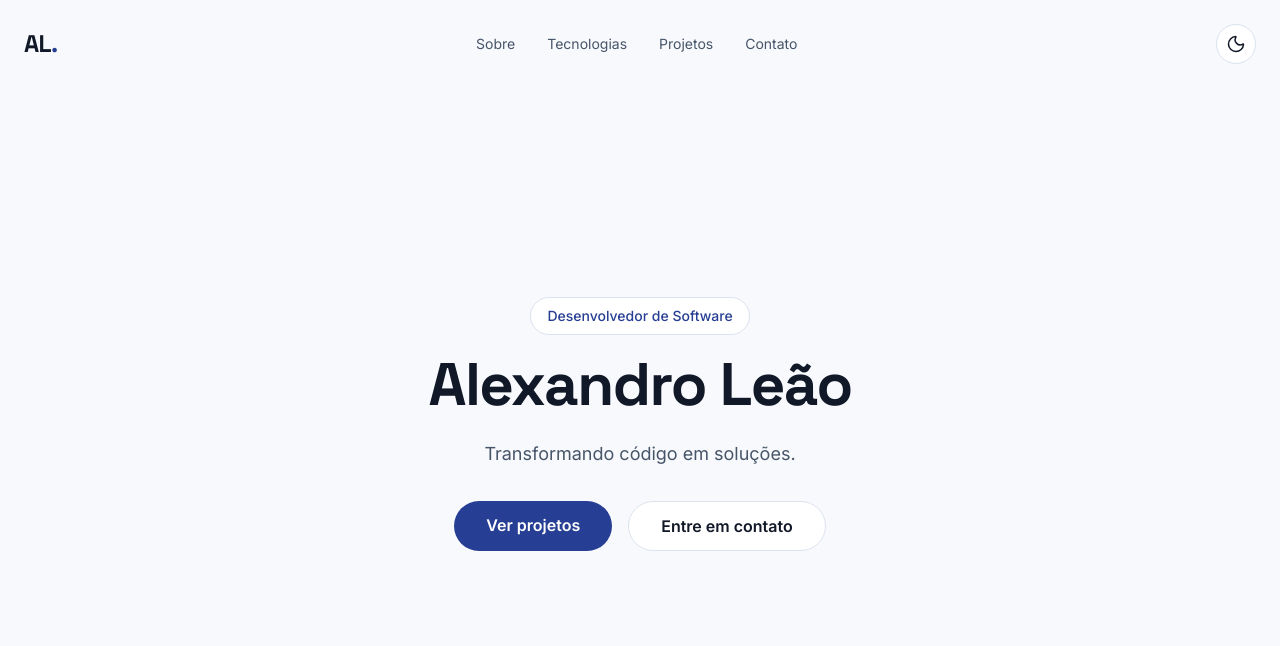
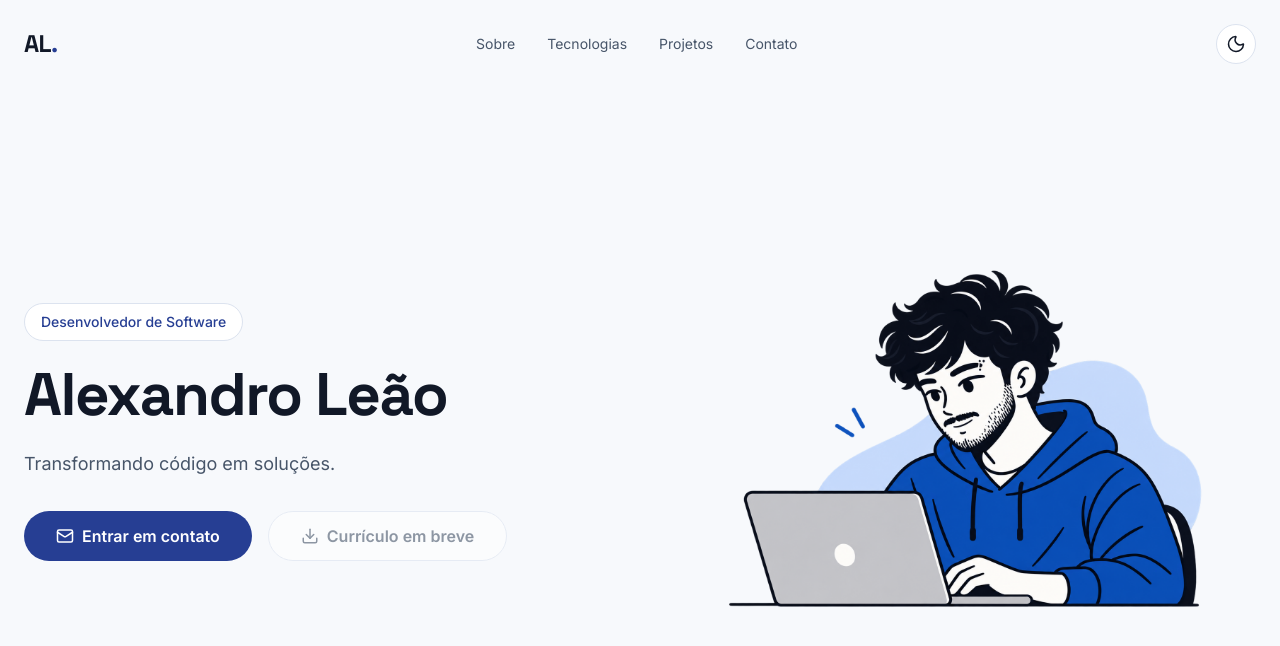
Before and after one commit to AlexandroLeao/developer-portfolio, a React (Vite) app: page / in a window 1280 px wide. Shown: the top 646 px of the page. Built offline with nearby package versions, Linux system fonts and the light colour scheme.

Commit message:
feat: add hero illustration and contact actions

```diff
--- a/src/App.tsx
+++ b/src/App.tsx
@@ -1,4 +1,5 @@
 
+import { Download, Mail } from 'lucide-react'
 import Header from './components/Header'
 
 function App() {
@@ -9,33 +10,53 @@ function App() {
     >
       <Header />
 
-      <section className="flex min-h-screen flex-col items-center justify-center px-6 pt-24 pb-12 text-center">
-        <span className="mb-5 rounded-full border border-(--color-border) bg-(--color-surface) px-4 py-2 text-sm font-medium text-(--color-primary)">
+      <section
+        aria-labelledby="hero-title"
+        className="mx-auto flex min-h-screen max-w-7xl flex-col items-center justify-center gap-12 px-6 pt-32 pb-16 lg:flex-row lg:gap-16"
+      >
+        <div className="flex w-full flex-1 flex-col items-center text-center lg:items-start lg:text-left">
+          <span className="mb-6 rounded-full border border-(--color-border) bg-(--color-surface) px-4 py-2 text-sm font-medium text-(--color-primary)">
             Desenvolvedor de Software
           </span>
 
-        <h1 className="font-display mb-6 text-4xl font-bold tracking-tight sm:text-6xl">
+          <h1
+            id="hero-title"
+            className="font-display mb-6 text-4xl font-bold tracking-tight sm:text-5xl lg:text-6xl"
+          >
             Alexandro Leão
           </h1>
 
-        <p className="mb-8 max-w-2xl text-lg leading-relaxed text-(--color-text-muted)">
+          <p className="mb-8 max-w-xl text-lg leading-relaxed text-(--color-text-muted)">
             Transformando código em soluções.
           </p>
 
           <div className="flex flex-col gap-4 sm:flex-row">
             <a
-            href="#projects"
-            className="rounded-full bg-[#263e93] px-8 py-3 font-semibold text-white transition hover:bg-[#344eaa] focus-visible:outline-2 focus-visible:outline-offset-4 focus-visible:outline-(--color-primary)"
+              href="#contact"
+              className="inline-flex items-center justify-center gap-2 rounded-full bg-[#263e93] px-8 py-3 font-semibold text-white transition hover:bg-[#344eaa] focus-visible:outline-2 focus-visible:outline-offset-4 focus-visible:outline-(--color-primary)"
             >
-            Ver projetos
+              <Mail size={18} aria-hidden="true" />
+              Entrar em contato
             </a>
 
-          <a
-            href="#contact"
-            className="rounded-full border border-(--color-border) bg-(--color-surface) px-8 py-3 font-semibold text-(--color-text) transition hover:border-(--color-primary) focus-visible:outline-2 focus-visible:outline-offset-4 focus-visible:outline-(--color-primary)"
+            <span
+              aria-label="Download do currículo disponível em breve"
+              className="inline-flex cursor-not-allowed items-center justify-center gap-2 rounded-full border border-(--color-border) bg-(--color-surface) px-8 py-3 font-semibold text-(--color-text-muted) opacity-60"
             >
-            Entre em contato
-          </a>
+              <Download size={18} aria-hidden="true" />
+              Currículo em breve
+            </span>
+          </div>
+        </div>
+
+        <div className="flex w-full flex-1 items-center justify-center">
+          <img
+            src="/images/hero-illustration.png"
+            alt="Ilustração de Alexandro Leão utilizando um notebook"
+            width={1448}
+            height={1086}
+            className="h-auto w-full max-w-lg object-contain"
+          />
         </div>
       </section>
     </main>
```
Also changed, not shown: public/images/hero-illustration.png (added). Lines whose indentation alone changed are shown as unchanged.
